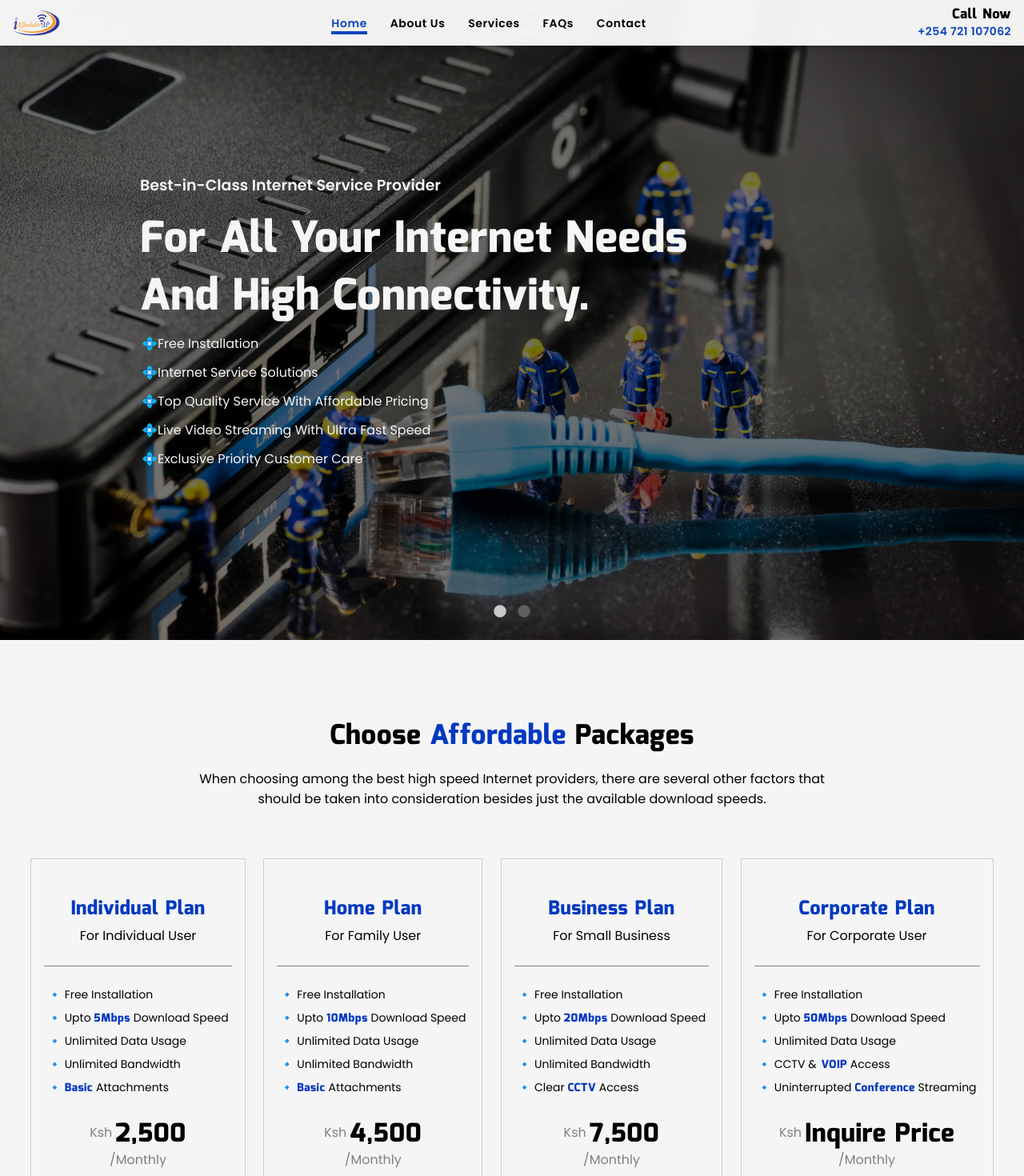
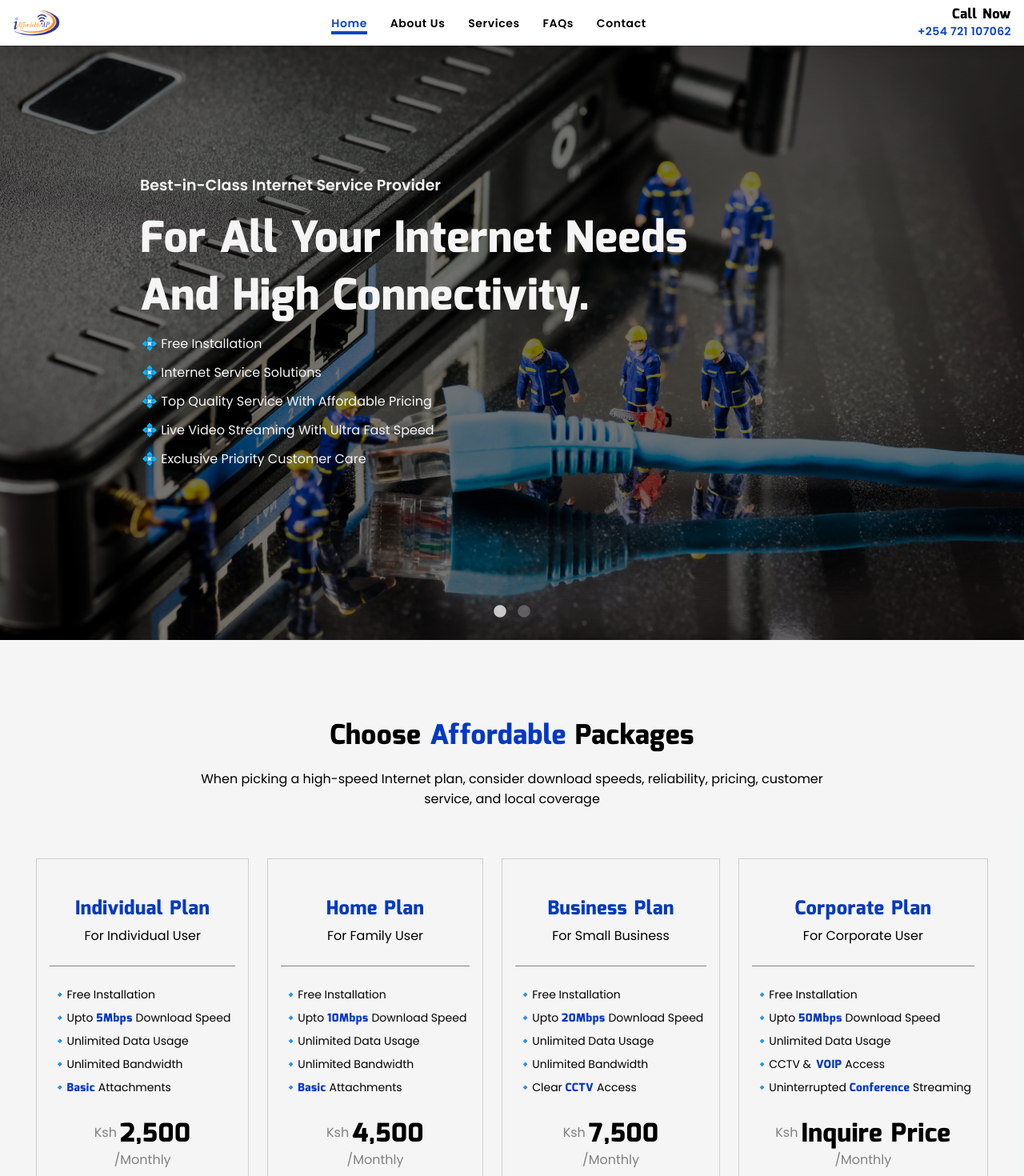
Before and after one commit to Abdirino/I-Affordable-Internet-Provider, a React (Create React App) app: page / in a window 1280 px wide. Shown: the top 1470 px of the page at 80% size. Built offline with nearby package versions, Linux system fonts and the light colour scheme.

Commit message:
mods before PWA

```diff
--- a/src/Components/Navbar/navbar.css
+++ b/src/Components/Navbar/navbar.css
@@ -14,7 +14,7 @@
   padding: 0.4rem 1rem;
   box-shadow: 0px 0.1em 0.2em rgba(0, 0, 0, 0.09),
     0px 0.4em 0.7em -0.1em rgba(0, 0, 0, 0.09);
-  background: rgba(255, 255, 255, 0.94);
+  background: rgba(255, 255, 255);
   position: fixed;
   z-index: 1000;
 }
@@ -43,6 +43,7 @@
   color: red;
   cursor: pointer;
   display: none;
+  font-size: 14px;
 }
 .nav-menu {
   display: flex;
--- a/src/Components/Plan/Plan.jsx
+++ b/src/Components/Plan/Plan.jsx
@@ -16,9 +16,8 @@ const Plan = () => {
           </Reveal>
           <Reveal>
             <p>
-              When choosing among the best high speed Internet providers, there
-              are several other factors that should be taken into consideration
-              besides just the available download speeds.
+              When picking a high-speed Internet plan, consider download
+              speeds, reliability, pricing, customer service, and local coverage
             </p>
           </Reveal>
         </div>
--- a/src/Components/Plan/plan.css
+++ b/src/Components/Plan/plan.css
@@ -68,7 +68,7 @@
   color: #0339c1;
 }
 .p-detail li::marker {
-  content: "🔹 ";
+  content: "🔹";
 }
 
 .price p {
--- a/src/Components/Reason/reason.css
+++ b/src/Components/Reason/reason.css
@@ -10,7 +10,7 @@
     align-items: center;
     text-align:center;
     gap: 1rem;
-    padding: 3.2rem 0;
+    padding: 2rem 0;
 }
 .head h1{
     font-size: 34px;
@@ -56,3 +56,8 @@
         flex-direction: column;
     }
 }
+@media(max-width: 560px){
+    .reasons{
+        padding: 1rem 1rem 4rem 1rem;
+    }
+}
--- a/src/Pages/About/About.jsx
+++ b/src/Pages/About/About.jsx
@@ -3,8 +3,7 @@ import "./about.css";
 import Navbar from "../../Components/Navbar/Navbar";
 import Footer from "../../Components/Footer/Footer";
 
-import aboutIMG from "../../Images/IAffordable-About.jpg";
-// import aboutIMG2 from "../../Images/about-four-3-1.png";
+import aboutIMG from "../../Images/About IMG.jpg";
 import Reason from "../../Components/Reason/Reason";
 import Advert from "../../Components/Advert/Advert";
 import Background from "../../Components/Background/Background";
@@ -37,9 +36,9 @@ const About = () => {
             </Reveal>
             <Reveal>
               <ul>
-                <li>Top Quality Service With Affordable Pricing</li>
-                <li>Live Video Streaming With Ultra Fast Speed</li>
-                <li>Exclusive Priority Customer Care</li>
+                <li>💠 Top Quality Service With Affordable Pricing</li>
+                <li>💠 Live Video Streaming With Ultra Fast Speed</li>
+                <li>💠 Exclusive Priority Customer Care</li>
               </ul>
             </Reveal>
           </div>
--- a/src/Pages/About/about.css
+++ b/src/Pages/About/about.css
@@ -10,7 +10,7 @@
 .About {
   display: flex;
   justify-content: center;
-  gap: 3rem;
+  gap: 4rem;
 }
 .about-detail {
   display: flex;
@@ -38,7 +38,7 @@
   padding: 10px 0;
 }
 .about-detail ul {
-  padding: 6px 21px;
+  padding: 6px 0;
   display: flex;
   flex-direction: column;
   /* align-items: center; */
@@ -48,14 +48,11 @@
 .about-detail ul li {
   font-weight: lighter;
 }
-.about-detail ul li::marker {
-  content: "💠 ";
-}
 
 .about-image {
   display: flex;
   flex: 1 1 500px;
-  border-radius: 10px;
+  border-radius: 2px;
   overflow: hidden;
   z-index: 1;
 }
@@ -196,7 +193,7 @@
 
 @media (max-width: 1090px) {
   .about {
-    padding: 8rem 2rem 2rem 2rem;
+    padding: 6rem 2rem 2rem 2rem;
   }
   .About {
     flex-wrap: wrap;
@@ -208,6 +205,13 @@
     flex-wrap: wrap;
   }
 }
+
+@media(max-width: 560px){
+  .about {
+    padding: 6rem 1rem 2rem 1rem;
+  }
+}
+
 @media (min-width: 1670px) {
   .About {
     max-width: 70%;
```
Also changed, not shown: src/Components/HSlider/HSlider.jsx (+5 -5 lines), src/Images/About IMG.jpg (added), 1 other file (tests, documents, lock files or other folders).
